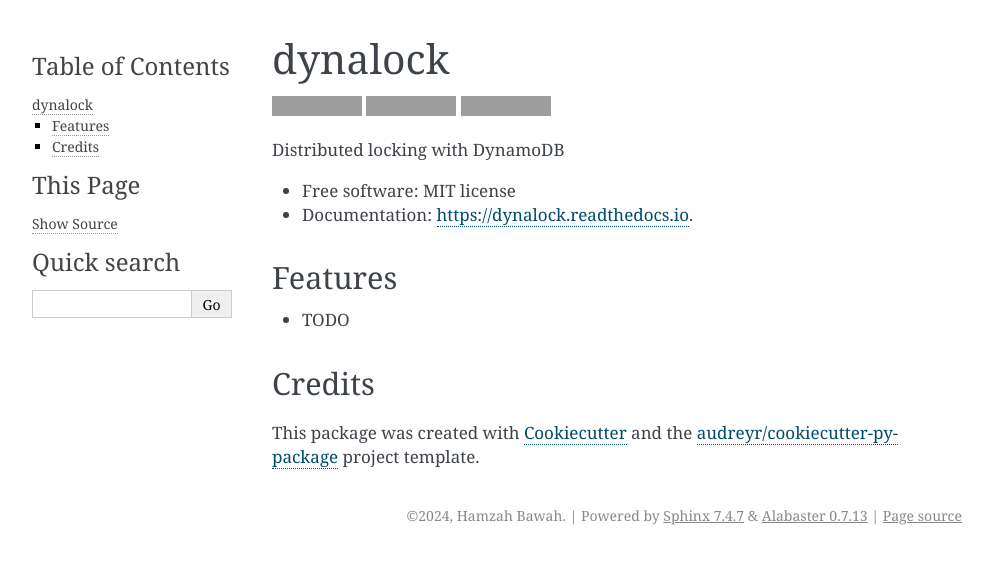
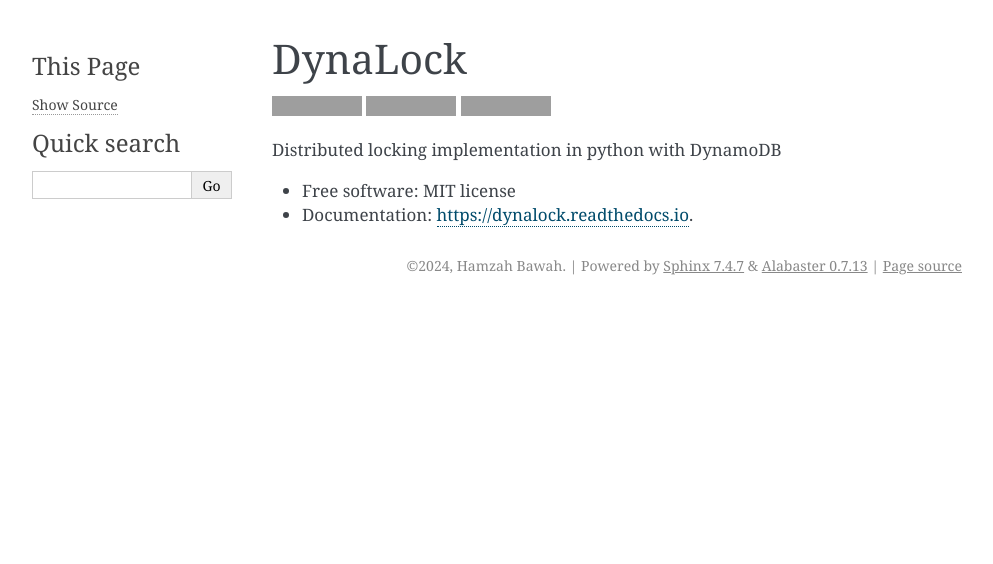
Before and after one commit to Skywalker427/dynalock, a Sphinx documentation site: the page built from docs/readme.rst, in a window 1280 px wide, cut to the strip 0-564 px from the top of the page. Shown: the whole strip, without its empty margins (148-1141 px from the left). Built offline with Sphinx 7.4.7, drawn with Linux system fonts in a browser that asks for light colours; pages that are not in the unit, such as notebooks, are missing from menus; grey boxes are pictures that could not be loaded.

```diff
--- a/README.rst
+++ b/README.rst
@@ -1,5 +1,5 @@
 ========
-dynalock
+DynaLock
 ========
 
 
@@ -16,22 +16,8 @@ dynalock
 
 
 
-Distributed locking with DynamoDB
+Distributed locking implementation in python with DynamoDB
 
 
 * Free software: MIT license
 * Documentation: https://dynalock.readthedocs.io.
-
-
-Features
---------
-
-* TODO
-
-Credits
--------
-
-This package was created with Cookiecutter_ and the `audreyr/cookiecutter-pypackage`_ project template.
-
-.. _Cookiecutter: https://github.com/audreyr/cookiecutter
-.. _`audreyr/cookiecutter-pypackage`: https://github.com/audreyr/cookiecutter-pypackage
--- a/docs/index.rst
+++ b/docs/index.rst
@@ -1,4 +1,4 @@
-Welcome to dynalock's documentation!
+Welcome to DynaLock's documentation!
 ======================================
 
 .. toctree::
--- /dev/null
+++ b/docs/requirements.txt
@@ -0,0 +1,4 @@
+botocore==1.34.74
+boto3==1.34.74
+Sphinx
+Jinja2==3.1.3
--- a/setup.py
+++ b/setup.py
@@ -11,8 +11,8 @@ with open('HISTORY.rst') as history_file:
     history = history_file.read()
 
 requirements = [
-    "boto3>=1.18.0",
-    "botocore>=1.21.0",
+    "boto3>=1.34.74",
+    "botocore>=1.34.74",
 ]
 
 test_requirements = ['pytest>=3', ]
```
Also changed, not shown: docs/usage.rst (+13 -1 lines), .readthedocs.yaml.
